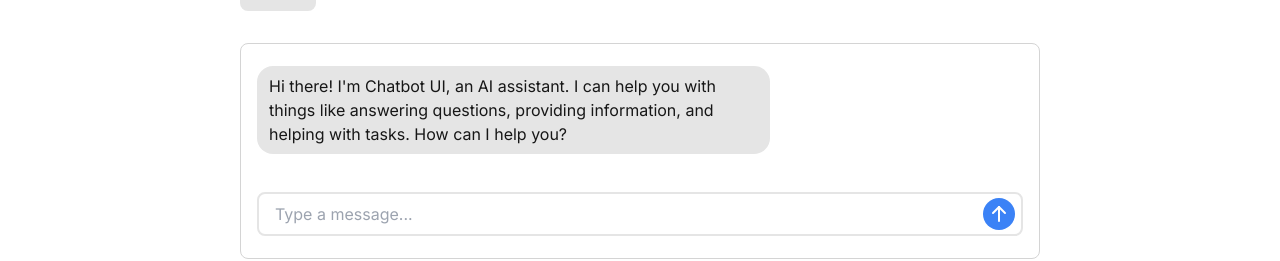
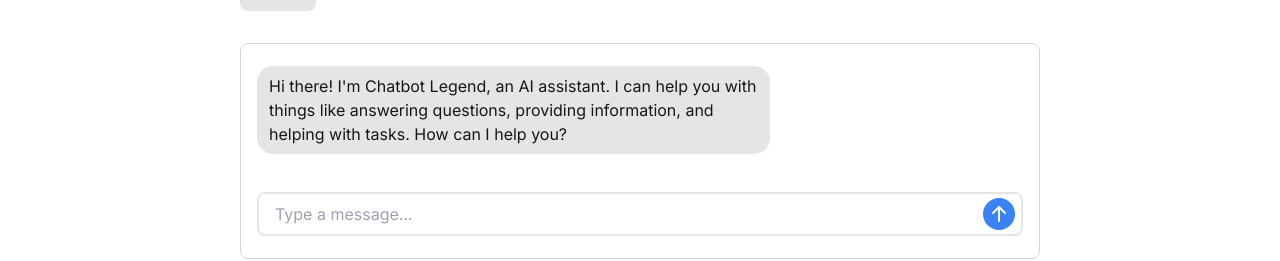
Before and after one commit to ChrisJAdamek/chatbot-ui-lite, a Next.js app: page / in a window 1280 px wide. Shown: the part 137-398 px from the top of the page. Built offline with nearby package versions, Linux system fonts and the light colour scheme.

Commit message:
Update index.tsx

```diff
--- a/pages/index.tsx
+++ b/pages/index.tsx
@@ -110,7 +110,7 @@ export default function Home() {
     setMessages([
       {
         role: "assistant",
-        content: `Hi there! I'm Chatbot UI, an AI assistant. I can help you with things like answering questions, providing information, and helping with tasks. How can I help you?`
+        content: `Hi there! I'm Chatbot Legend, an AI assistant. I can help you with things like answering questions, providing information, and helping with tasks. How can I help you?`
       }
     ]);
   }, []);
```
